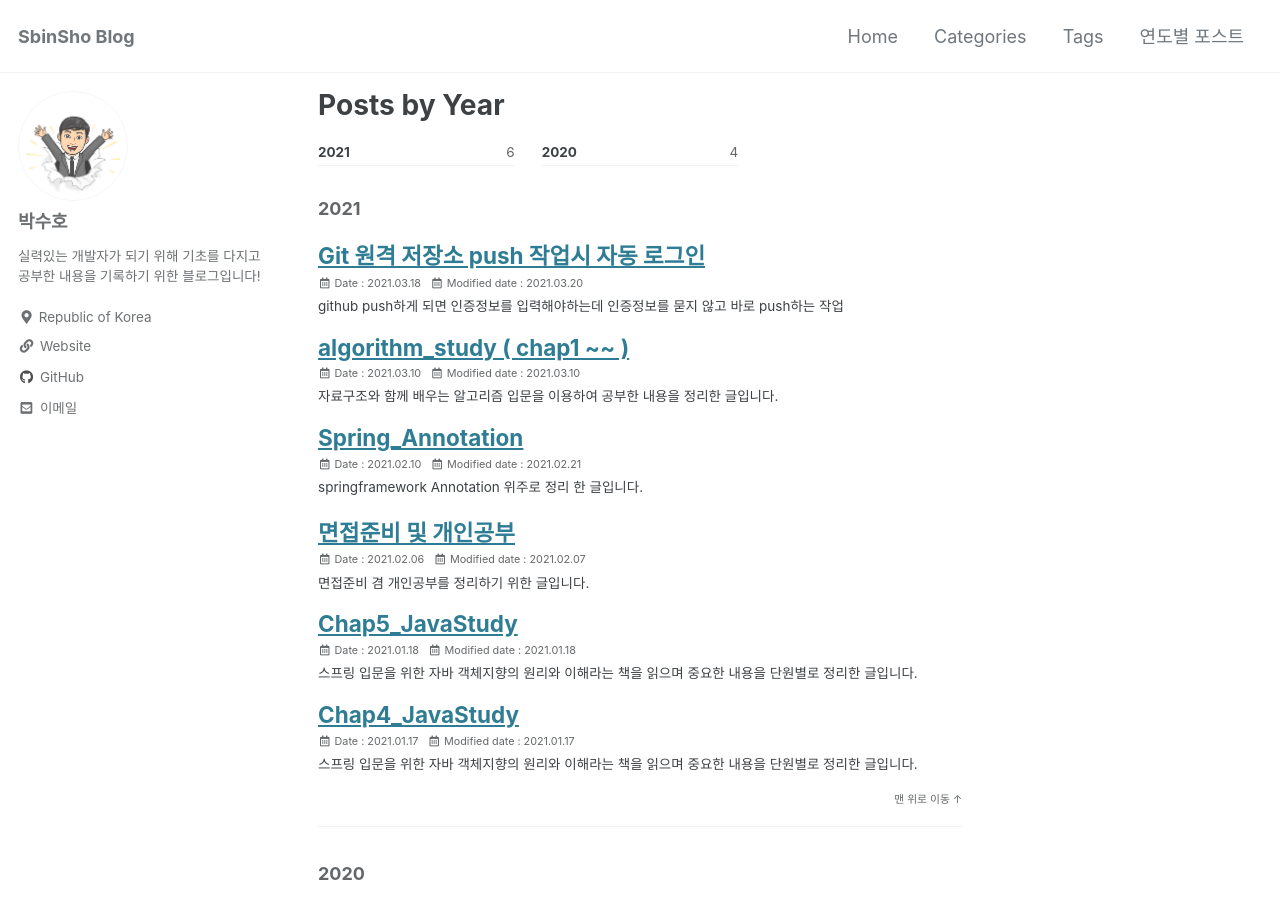
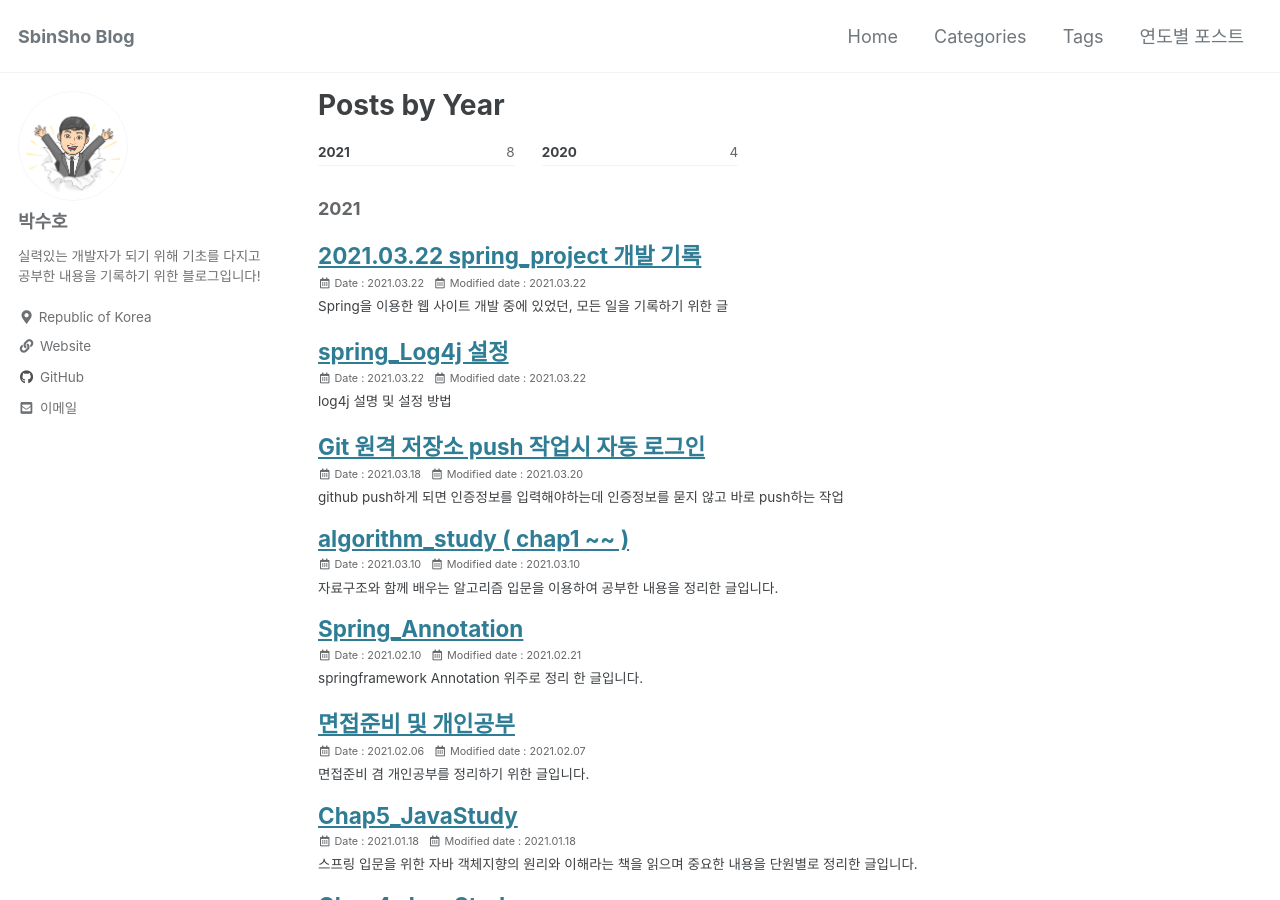
Before and after one commit to SbinSho/SbinSho.github.io, a Jekyll site: the page built from _pages/year-archive.md, in a window 1280 px wide and 900 px high. Built offline with Jekyll 4.4.1, drawn with Linux system fonts in a browser that asks for light colours; cached includes are drawn as plain includes; part of the change alters nothing that is shown.

Commit message:
spring_project 개발일지 포스트 추가, spring_study에서 log4j 설명 부분 따로 빼서 포스트 작성

````diff
--- a/_posts/2020-12-28-Spring_Study.md
+++ b/_posts/2020-12-28-Spring_Study.md
@@ -106,94 +106,10 @@ Template Engine이란 지정된 템플릿 양식과 데이터가 합쳐져 HTML
     - Freemarker
     - JSP, Velocity
 
-
-## spring Log4j
-
-### Log4j
-프로그램을 작성하는 도중에 로그를 남기기 위해 사용되는 자바 기반 로깅 유틸리티이다. 디버그용 도구로 주로 사용된다.
-
-### Log4j 레벨
-- FATAL : 아주 심각한 에러가 발생한 상태를 나타낸다.
-- ERROR : 어떠한 요청을 처리하는 중 문제가 발생한 상태를 나타낸다.
-- WARN : 프로그램의 실행에는 문제가 없지만, 향후 시스템 에러의 원이이 될 수 있는 경고성 메시지를 나타낸다.
-- INFO : 어떠한 상태 변경과 같은 정보성 메시지를 나타낸다.
-- DEBUG : 개발시 디버그 용도로 사용하는 메시지를 나타낸다.
-- TRACE : 디버그 레벨이 너무 광범위한것을 해결하기 위해서 좀 더 상세한 이벤트를 나타낸다.
-<br>
-
-### Log4j 구성요소
-- Logger : 출력할 메시지를 Appender에 전달한다.
-- Appender : 전달된 로그를 어디에 출력할 지 결정한다. ( 콘솔 출력, 파일 기록, DB저장 등)
-    - ConsoleAppender : org.apche.log4j.ConsoleAppender ( 콘솔에 로그 메시지를 출력한다. )
-    - FilerAppender : org.apche.log4j.FilerAppender ( 로그 메시지를 지정된 파일에 기록한다. )
-    - RollingFileAppender : org.apche.log4j.RollingFileAppnder ( 파일 크기가 일정 수준 이상이 되면 기존 파일을 백업파일로 두고 처음부터 다시 기록한다. )
-    - DailyRollingFilerAppender : org.apche.log4j.Daily.Rolling.File.Appender ( 일정 기간 단위로 로그 파일을 생성하고 기록한다. )
-- Layout : 로그를 어떤 형식으로 출력할 지 결정한다.
-
-<br>
-
-### Log4j 패턴
-- %m : 로그 내용 출력
-- %C : 클래스명 출력
-- %d : 이벤트 발생 날짜 출력
-- %M : 로깅이 발생한 method 이름 출력
-- %F : 로깅이 발생한 프로그램 파일명 출력
-- %l : 로깅이 발생한 caller 정보 출력
-- %L : 로깅이 발생한 caller 라인수 출력
-
-<br>
-
-### Log4j 초기 프로젝트 생성시 xml 파일
-
-```xml
-
-<?xml version="1.0" encoding="UTF-8"?>
-<!DOCTYPE log4j:configuration PUBLIC "-//APACHE//DTD LOG4J 1.2//EN" "log4j.dtd">
-<log4j:configuration xmlns:log4j="http://jakarta.apache.org/log4j/">
-
-    <!-- Appenders -->
-    <appender name="console" class="org.apache.log4j.ConsoleAppender">
-        <param name="Target" value="System.out" />
-        <layout class="org.apache.log4j.PatternLayout">
-            <param name="ConversionPattern" value="%-5p: %c - %m%n" />
-        </layout>
-    </appender>
-
-    <!-- Application Loggers -->
-    <logger name="com.tody.lovely" >
-        <level value="info" />
-    </logger>
-
-    <!-- 3rdparty Loggers -->
-    <logger name="org.springframework.core">
-        <level value="info" />
-    </logger>
-
-    <logger name="org.springframework.beans">
-        <level value="info" />
-    </logger>
-
-    <logger name="org.springframework.context">
-        <level value="info" />
-    </logger>
-
-    <logger name="org.springframework.web">
-        <level value="info" />
-    </logger>
-
-    <!-- Root Logger -->
-    <root>
-        <priority value="warn" />
-        <appender-ref ref="console" />
-    </root>
-
-</log4j:configuration>
-
-```
-
 ## WebMvcConfigurer
 
 ### addResourceHandlers
+
 - 리소스 등록 및 핸들러를 관리하는 객체이다. ( 이미지, js, css, html 등 정적인 리소스 )
 - 요청 경로와 물리적인 저장 경로 매핑 역활
 - 파일에 대한 접근과 HTTP 캐시 제어 가능
--- /dev/null
+++ b/_posts/2021-03-22-spring_log4j.md
@@ -0,0 +1,134 @@
+---
+title:  "spring_Log4j 설정"
+excerpt: "log4j 설명 및 설정 방법"
+categories:
+  - SpringFramework
+
+toc: true
+toc_sticky: true
+toc_label: "목차"
+
+last_modified_at : 2021-03-22
+
+---
+
+## Log4j
+
+프로그램을 작성하는 도중에 로그를 남기기 위해 사용되는 자바 기반 로깅 유틸리티이다. 디버그용 도구로 주로 사용된다.
+
+### Log4j 레벨
+
+- FATAL : 아주 심각한 에러가 발생한 상태를 나타낸다.
+- ERROR : 어떠한 요청을 처리하는 중 문제가 발생한 상태를 나타낸다.
+- WARN : 프로그램의 실행에는 문제가 없지만, 향후 시스템 에러의 원이이 될 수 있는 경고성 메시지를 나타낸다.
+- INFO : 어떠한 상태 변경과 같은 정보성 메시지를 나타낸다.
+- DEBUG : 개발시 디버그 용도로 사용하는 메시지를 나타낸다.
+- TRACE : 디버그 레벨이 너무 광범위한것을 해결하기 위해서 좀 더 상세한 이벤트를 나타낸다.
+
+* FATAL <- ERROR <- WARN <- INFO <- DEBUG <- TRACE
+    * DEBUG 레벨로 처리시, INFO ~ FATAL까지 모두 logging됨
+
+
+### Log4j 구성요소
+
+| 요소 | 설명 |
+|----|---|
+| Logger | 출력할 메시지를 Appender에 전달한다. |
+| Appender | 전달된 로그를 어디에 출력할 지 결정한다. (콘솔 출력, 파일 기록, DB 저장 등) |
+| Layout | 로그를 어떤 형식으로 출력할 지 결정한다. |
+
+
+### Log4j 패턴
+
+| 패턴 | 설명 |
+|---|---|
+| %p | debug, info, warn, error, fatal 등의 priority 출력 |
+| %m | 로그내용 출력 |
+| %d | 로깅 이벤트가 발생한 시간을 출력 <br>ex)포맷은 %d{HH:mm:ss} 같은 형태의 SimpleDateFormat |=
+| %t | 로그이벤트가 발생된 쓰레드의 이름 출력 |
+| %F | 로깅이 발생한 프로그램 파일명 출력 |
+| %l | 로깅이 발생한 caller의 정보 출력 |
+| %L | 로깅이 발생한 caller의 라인수 출력 |
+| %M | 로깅이 발생한 method 이름 출력 |
+| % | % 표시 출력 |
+| %n | 플랫폼 종속적인 개행문자 출력 |
+| %c | 카테고리 출력 <br>ex)카테고리가 a.b.c 처럼 되어있다면 %c{2}는 b.c 출력 |
+| %C | 클래스명 출력 <br>ex)클래스구조가 org.apache.xyz.SomeClass 처럼 되어있다면 %C{2}는 xyz.SomeClass 출력 |
+| %r | 어플리케이션 시작 이후 부터 로깅이 발생한 시점의 시간(milliseconds) 출력 |
+| %x | 로깅이 발생한 thread와 관련된 NDC(nested diagnostic context) 출력 |
+| %X | 로깅이 발생한 thread와 관련된 MDC(mapped diagnostic context) 출력 |
+
+
+### Appender
+
+| 요소 | 설명 |
+| --- | --- |
+| ConsoleAppender | org.apache.log4j.ConsoleAppender<br>콘솔에 로그 메시지 출력 |
+| FileAppender | org.apache.log4j.FileAppender<br>파일에 로그 메시지 기록 |
+| RollingFileAppender | org.apache.log4j.rolling.RollingFileAppender<br>파일 크기가 일정 수준 이상이 되면 기존 파일을 백업파일로 바꾸고 처음부터 기록 |
+| DailyRollingFileAppender | org.apache.log4j.DailyRollingFileAppender<br>일정 기간  단위로 로그 파일을 생성하고 기록 |
+| JDBCAppender | org.apache.log4j.jdbc.JDBCAppender<br>DB에 로그를 출력. 하위에 Driver, URL, User, Password, Sql과 같은 parameter를 정의할 수 있음 |
+| SMTPAppender | 로그 메시지를 이메일로 전송 |
+| NTEventAppender | 윈도우 시스템 이벤트 로그로 메시지 전송 |
+
+
+### Log4j 초기 프로젝트 생성시 xml 파일
+
+```xml
+
+<?xml version="1.0" encoding="UTF-8"?>
+<!DOCTYPE log4j:configuration PUBLIC "-//APACHE//DTD LOG4J 1.2//EN" "log4j.dtd">
+<log4j:configuration xmlns:log4j="http://jakarta.apache.org/log4j/">
+
+    <!-- Appenders -->
+    <appender name="console" class="org.apache.log4j.ConsoleAppender">
+        <param name="Target" value="System.out" />
+        <layout class="org.apache.log4j.PatternLayout">
+            <param name="ConversionPattern" value="%-5p: %c - %m%n" />
+        </layout>
+    </appender>
+
+    <!-- Application Loggers -->
+    <logger name="com.tody.lovely" >
+        <level value="info" />
+    </logger>
+
+    <!-- 3rdparty Loggers -->
+    <logger name="org.springframework.core">
+        <level value="info" />
+    </logger>
+
+    <logger name="org.springframework.beans">
+        <level value="info" />
+    </logger>
+
+    <logger name="org.springframework.context">
+        <level value="info" />
+    </logger>
+
+    <logger name="org.springframework.web">
+        <level value="info" />
+    </logger>
+
+    <!-- Root Logger -->
+    <root>
+        <priority value="warn" />
+        <appender-ref ref="console" />
+    </root>
+
+</log4j:configuration>
+
+```
+
+### log4j 설정
+
+* logger 설정시 "패키지 레벨" 적용, 클래스명을 기술 하기도 한다.
+* additivity 옵션은 "log4j"는 기본적으로 부모 ( root logger )를 정의된 속성을 상속 받는데 additivity="false"를 사용하면 상속을 거부 할 수 있다.
+    * root logger에서 상속 시 자식에게 level이 존재하면 그 levle을 바꾸지 않고 사용, 없을 경우 부모에게 선언된 level을 상속 받는다.
+    * appender 같은 경우 Additivity를 fals로 사용하지 않으면 자식에게 선언된 appender와 부모에게 상속 받은 appender을 둘 다 사용한다.
+
+### 참고
+
+* https://cofs.tistory.com/354
+* https://to-dy.tistory.com/20
+* https://beyondj2ee.wordpress.com/2012/07/11/%ED%8A%B9%EC%A0%95-%ED%81%B4%EB%9E%98%EC%8A%A4%EC%97%90-log4j-%EC%84%A4%EC%A0%95-%EC%A0%81%EC%9A%A9-%ED%95%98%EA%B8%B0/
--- /dev/null
+++ b/_posts/2021-03-22-spring_project.md
@@ -0,0 +1,19 @@
+---
+title:  "2021.03.22 spring_project 개발 기록"
+excerpt: "Spring을 이용한 웹 사이트 개발 중에 있었던, 모든 일을 기록하기 위한 글"
+categories:
+  - SpringFramework
+
+toc: true
+toc_sticky: true
+toc_label: "목차"
+
+last_modified_at : 2021-03-22
+
+---
+
+## 2021.03.22 개발 기록
+
+### 프로젝트 기록
+
+작성 예정
````
